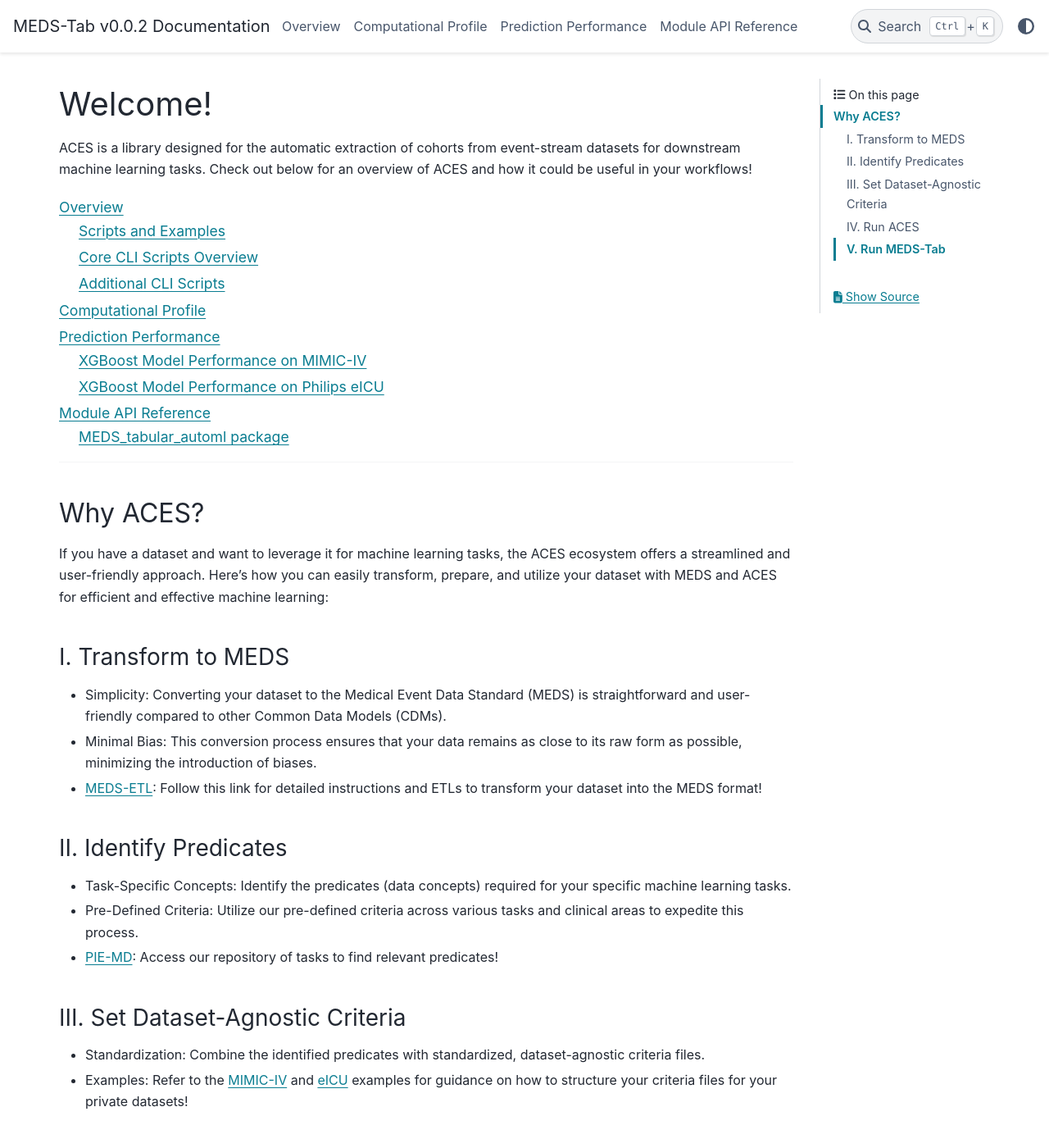
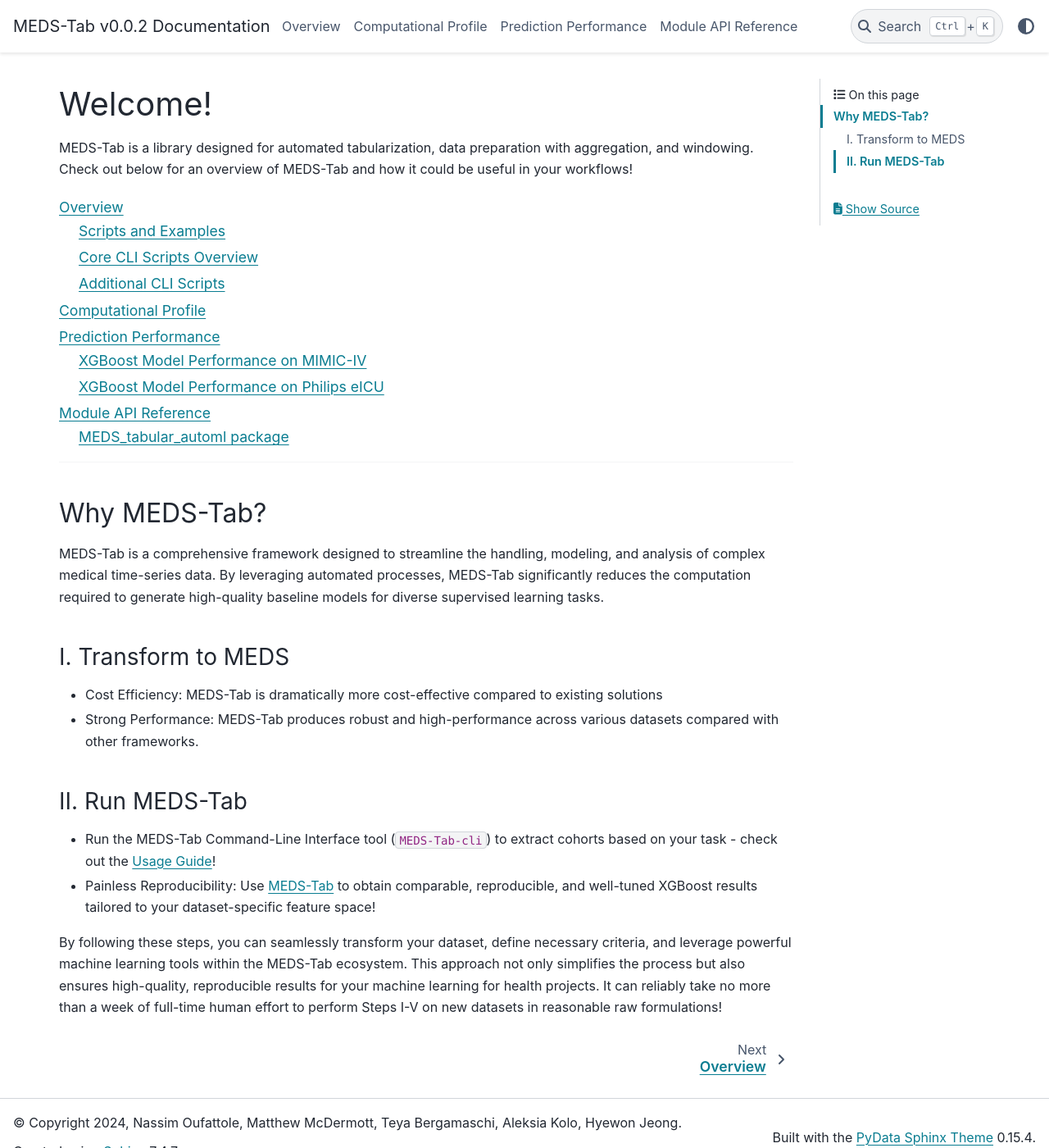
Before and after one commit to mmcdermott/MEDS_Tabular_AutoML, a Sphinx documentation site: the page built from docs/source/index.md, in a window 1280 px wide and 1400 px high. Shown: the whole window at 82% size. Built offline with Sphinx 7.4.7 and the PyData theme 0.15.4, drawn with Linux system fonts in a browser that asks for light colours; pages that are not in the unit, such as notebooks, are missing from menus; some of the changed text lies outside the part shown.

Commit message:
Update index.md

````diff
--- a/docs/source/index.md
+++ b/docs/source/index.md
@@ -1,6 +1,6 @@
 # Welcome!
 
-ACES is a library designed for the automatic extraction of cohorts from event-stream datasets for downstream machine learning tasks. Check out below for an overview of ACES and how it could be useful in your workflows!
+MEDS-Tab is a library designed for automated tabularization, data preparation with aggregation, and windowing. Check out below for an overview of MEDS-Tab and how it could be useful in your workflows!
 
 ```{toctree}
 ---
@@ -16,33 +16,19 @@
 
 ______________________________________________________________________
 
-## Why ACES?
+## Why MEDS-Tab?
 
-If you have a dataset and want to leverage it for machine learning tasks, the ACES ecosystem offers a streamlined and user-friendly approach. Here's how you can easily transform, prepare, and utilize your dataset with MEDS and ACES for efficient and effective machine learning:
+MEDS-Tab is a comprehensive framework designed to streamline the handling, modeling, and analysis of complex medical time-series data. By leveraging automated processes, MEDS-Tab significantly reduces the computation required to generate high-quality baseline models for diverse supervised learning tasks.
 
 ### I. Transform to MEDS
 
-- Simplicity: Converting your dataset to the Medical Event Data Standard (MEDS) is straightforward and user-friendly compared to other Common Data Models (CDMs).
-- Minimal Bias: This conversion process ensures that your data remains as close to its raw form as possible, minimizing the introduction of biases.
-- [MEDS-ETL](https://github.com/Medical-Event-Data-Standard/meds_etl): Follow this link for detailed instructions and ETLs to transform your dataset into the MEDS format!
+- Cost Efficiency: MEDS-Tab is dramatically more cost-effective compared to existing solutions
+- Strong Performance: MEDS-Tab produces robust and high-performance across various datasets compared with other frameworks.
 
-### II. Identify Predicates
+### II. Run MEDS-Tab
 
-- Task-Specific Concepts: Identify the predicates (data concepts) required for your specific machine learning tasks.
-- Pre-Defined Criteria: Utilize our pre-defined criteria across various tasks and clinical areas to expedite this process.
-- [PIE-MD](https://github.com/mmcdermott/PIE_MD/tree/main/tasks/criteria): Access our repository of tasks to find relevant predicates!
-
-### III. Set Dataset-Agnostic Criteria
-
-- Standardization: Combine the identified predicates with standardized, dataset-agnostic criteria files.
-- Examples: Refer to the [MIMIC-IV](https://github.com/mmcdermott/PIE_MD/tree/main/tasks/MIMIC-IV) and [eICU](https://github.com/mmcdermott/PIE_MD/tree/main/tasks/eICU) examples for guidance on how to structure your criteria files for your private datasets!
-
-### IV. Run ACES
-
-- Run the ACES Command-Line Interface tool (`aces-cli`) to extract cohorts based on your task - check out the [Usage Guide](https://eventstreamaces.readthedocs.io/en/latest/usage.html)!
-
-### V. Run MEDS-Tab
+- Run the MEDS-Tab Command-Line Interface tool (`MEDS-Tab-cli`) to extract cohorts based on your task - check out the [Usage Guide](https://meds-tab--36.org.readthedocs.build/en/36/overview.html#core-cli-scripts-overview)!
 
 - Painless Reproducibility: Use [MEDS-Tab](https://github.com/mmcdermott/MEDS_TAB_MIMIC_IV/tree/main/tasks) to obtain comparable, reproducible, and well-tuned XGBoost results tailored to your dataset-specific feature space!
 
-By following these steps, you can seamlessly transform your dataset, define necessary criteria, and leverage powerful machine learning tools within the ACES ecosystem. This approach not only simplifies the process but also ensures high-quality, reproducible results for your machine learning for health projects. It can reliably take no more than a week of full-time human effort to perform Steps I-V on new datasets in reasonable raw formulations!
+By following these steps, you can seamlessly transform your dataset, define necessary criteria, and leverage powerful machine learning tools within the MEDS-Tab ecosystem. This approach not only simplifies the process but also ensures high-quality, reproducible results for your machine learning for health projects. It can reliably take no more than a week of full-time human effort to perform Steps I-V on new datasets in reasonable raw formulations!
````
